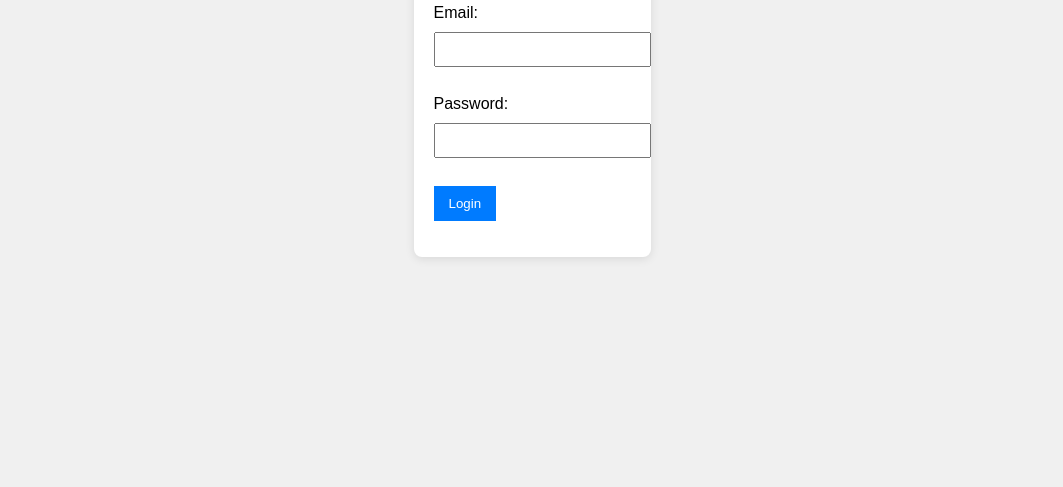
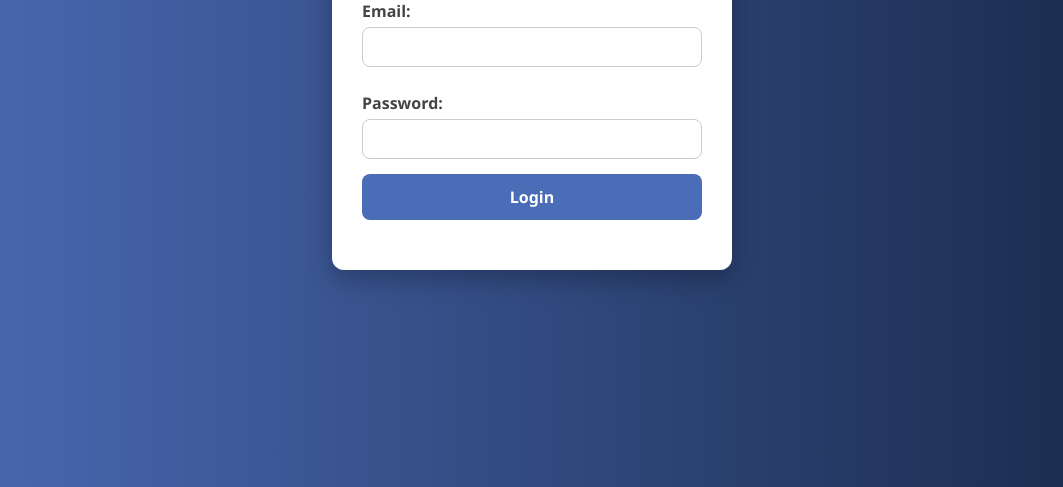
Before and after one commit to San999-dev/Auth-Api-Integration, a plain HTML site: page index.html in a window 1280 px wide. Shown: the part 313-800 px from the top of the page, without its empty margins (108-1171 px from the left). Drawn offline with Linux system fonts and the light colour scheme; files that its build step writes are made by us from their sources; files whose address does not match are found by name.

Commit message:
Update styles.css

```diff
--- a/styles.css
+++ b/styles.css
@@ -1,34 +1,92 @@
+/* Reset and base styles */
+* {
+  margin: 0;
+  padding: 0;
+  box-sizing: border-box;
+  font-family: "Segoe UI", Tahoma, Geneva, Verdana, sans-serif;
+}
+
 body {
-  font-family: Arial, sans-serif;
-  background: #f0f0f0;
+  height: 100vh;
+  background: linear-gradient(to right, #4b6cb7, #182848);
   display: flex;
   justify-content: center;
   align-items: center;
-  height: 100vh;
-  margin: 0;
 }
+
+/* Container styling */
 .container {
-  background: white;
-  padding: 20px;
+  background-color: #ffffff;
+  padding: 40px 30px;
+  border-radius: 12px;
+  box-shadow: 0 10px 25px rgba(0, 0, 0, 0.25);
+  width: 100%;
+  max-width: 400px;
+  text-align: center;
+  animation: fadeIn 0.6s ease-in-out;
+}
+
+@keyframes fadeIn {
+  from {
+    transform: translateY(-20px);
+    opacity: 0;
+  }
+  to {
+    transform: translateY(0);
+    opacity: 1;
+  }
+}
+
+/* Header */
+.container h2 {
+  margin-bottom: 20px;
+  color: #333;
+  font-size: 26px;
+}
+
+/* Form elements */
+form label {
+  display: block;
+  text-align: left;
+  margin: 10px 0 5px;
+  color: #444;
+  font-weight: 600;
+}
+
+form input {
+  width: 100%;
+  padding: 10px 12px;
+  margin-bottom: 15px;
+  border: 1px solid #ccc;
   border-radius: 8px;
-  box-shadow: 0 2px 10px rgba(0, 0, 0, 0.1);
+  transition: 0.3s;
 }
-input {
-  display: block;
+
+form input:focus {
+  border-color: #4b6cb7;
+  outline: none;
+  box-shadow: 0 0 0 2px rgba(75, 108, 183, 0.2);
+}
+
+button {
   width: 100%;
-  margin: 10px 0;
-  padding: 8px;
+  padding: 12px;
+  background: #4b6cb7;
+  border: none;
+  border-radius: 8px;
+  color: white;
+  font-weight: 600;
+  font-size: 16px;
+  cursor: pointer;
+  transition: background 0.3s ease;
 }
-button {
-  padding: 10px 15px;
-  background: #007bff;
-  color: white;
-  border: none;
-  cursor: pointer;
+
+button:hover {
+  background: #3a539b;
 }
-button:hover {
-  background: #0056b3;
-}
+
 #error-msg {
   color: red;
+  margin-top: 10px;
+  font-size: 14px;
 }
```
